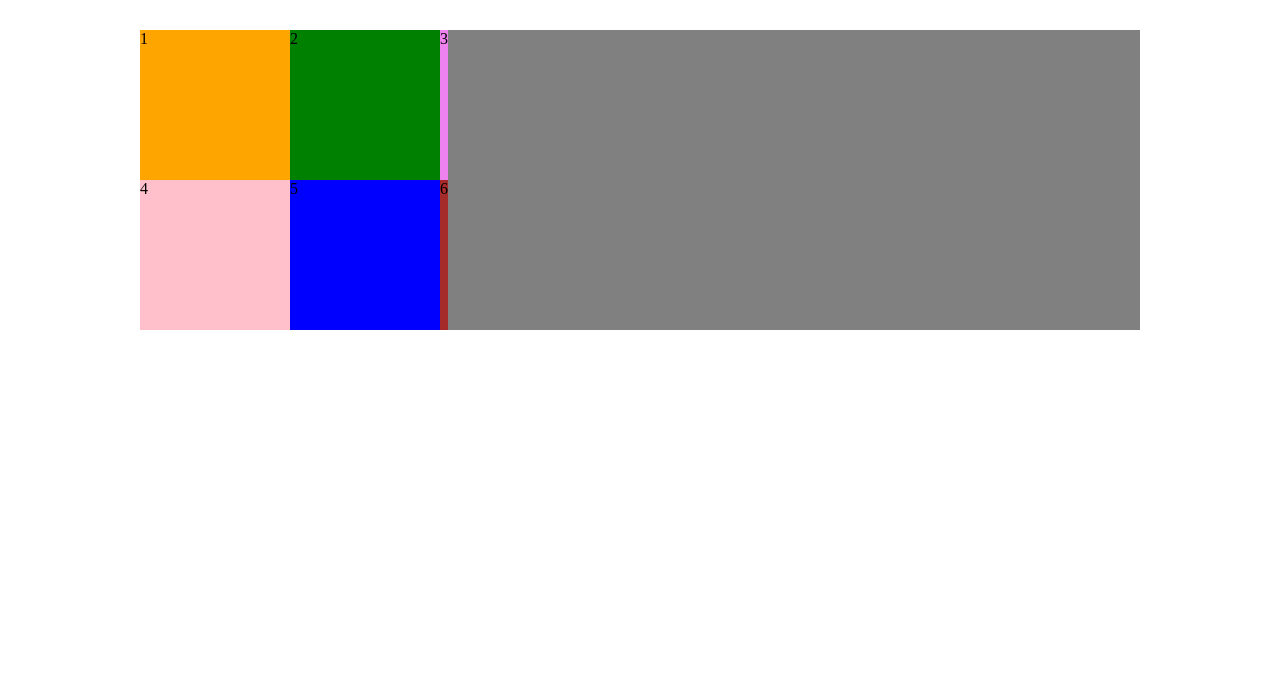
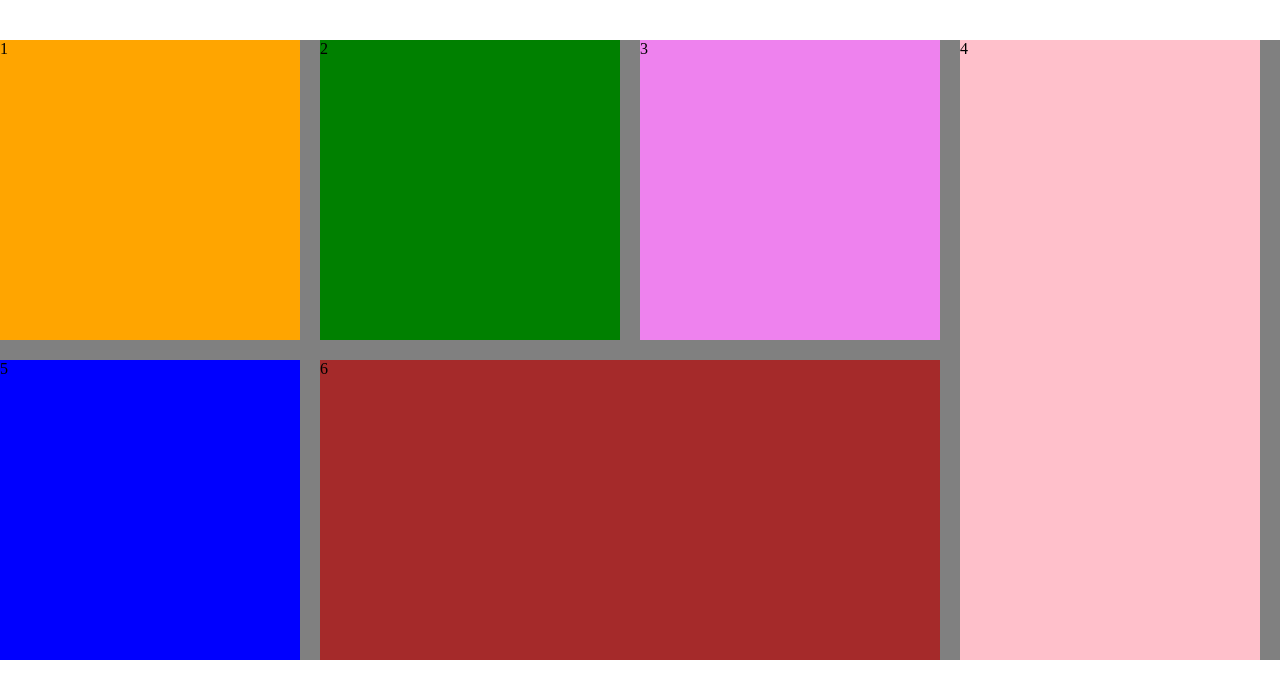
Before and after one commit to YueChuCheng/dynamicWeb_test, a website built with webpack: page assets/index.html in a window 1280 px wide. Built offline with nearby package versions, Linux system fonts and the light colour scheme.

Commit message:
set css layout

```diff
--- a/assets/css/style.css
+++ b/assets/css/style.css
@@ -1,52 +1,49 @@
+body{
+    margin: 0;
+    padding: 0;
+}
 .container{
     background-color: gray;
-    width: 1000px;
+    width:auto;
 
-    margin: 30px auto;
+    margin: 40px auto;
 
     display: grid;
-    /* grid-template-rows: repeat(2,300px);
-    grid-template-columns: repeat(3,1fr) ;
-    grid-template-areas:"header header side"
-                        "footer footer footer";
-    grid-gap:20px;
-    grid-auto-rows:150px;
-    align-items: center;
-    justify-items: center;  */
-    grid-template-rows: repeat(2, 150px);
-    /* grid-template-columns: repeat(3, 150px); */
-    /* grid-gap: 20px; */
-    /* align-items: center;
-    justify-items: center;
-    justify-content: space-around; */
-    grid-template-columns: repeat(2, 150px) max-content;
-
+    grid-template-rows:repeat(2,300px);
+    grid-template-columns:repeat(4, 300px);
+    grid-gap: 20px;
 }
 .item{
-    /* padding: 50px; */
+
 }
 .item--1{
     background-color: orange;
-    /* grid-area: header; */
-    /* justify-self:end; */
+
 }
 
 .item--2{
     background-color: green;
+
 }
 
 .item--3{
     background-color: violet;
+
 }
 
 .item--4{
     background-color: pink;
+
+    grid-row: span 2;
 }
 
 .item--5{
-    background-color: blue
+    background-color: blue;
+
 }
 
 .item--6{
     background-color: brown;
+
+    grid-column: span 2;
 }
```
